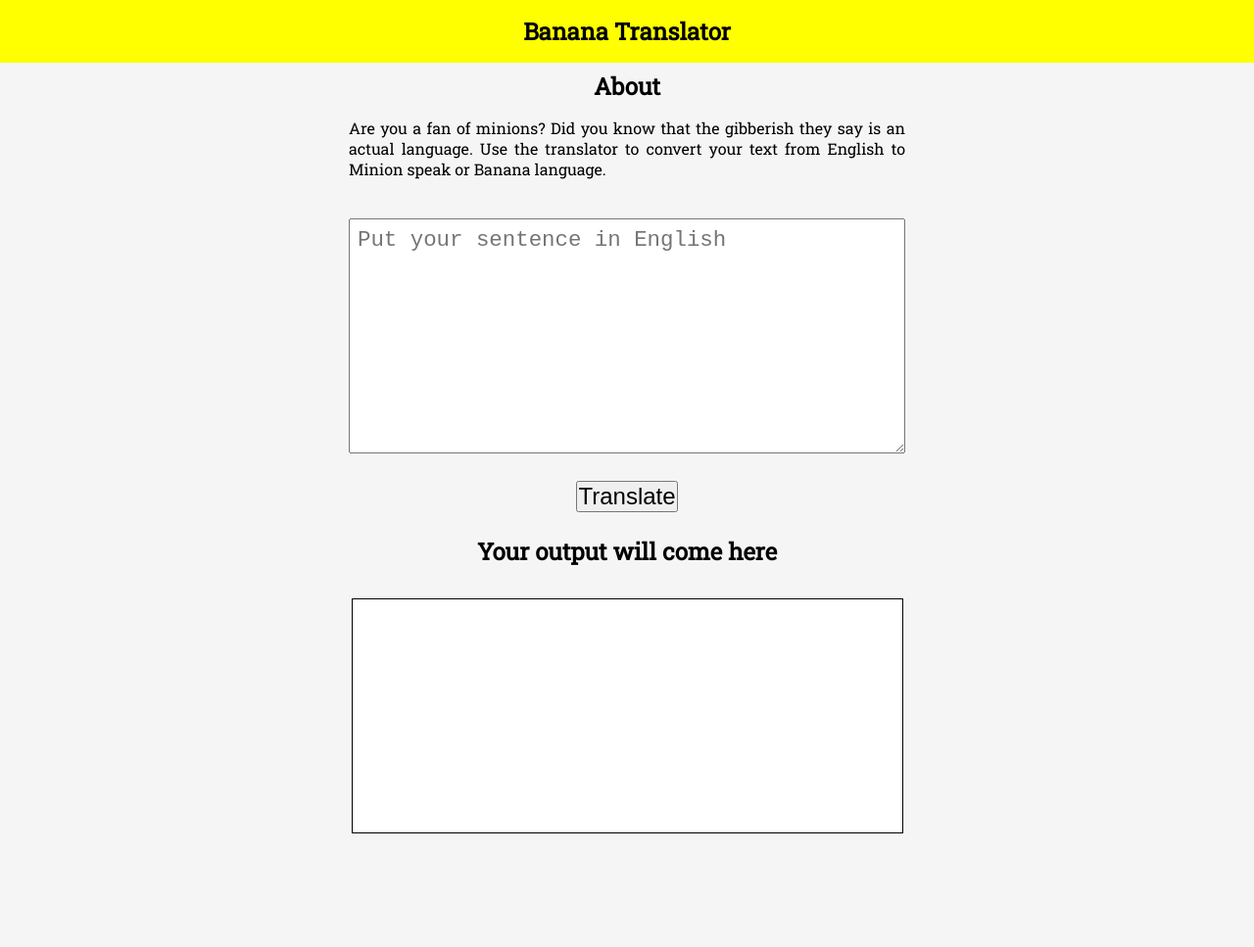
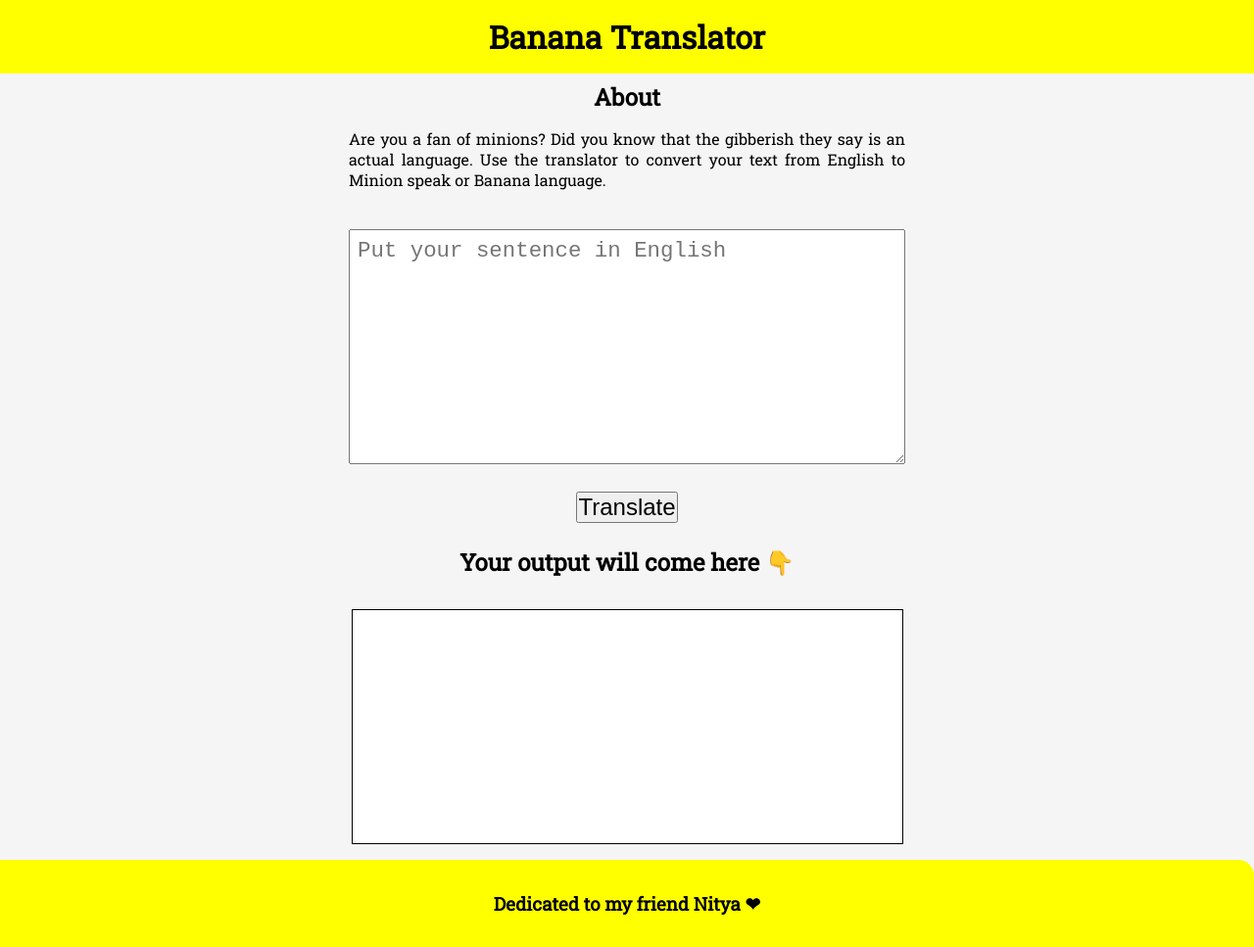
Before and after one commit to partha8/banana-speak, a plain HTML site: page index.html in a window 1280 px wide. Shown: the whole page at 98% size. Before the commit the page ends 867 px from the top, so only its background shows below. Drawn offline with Linux system fonts and the light colour scheme.

Commit message:
Added footer

```diff
--- a/index.html
+++ b/index.html
@@ -24,16 +24,22 @@
 
     <section class="input-area">
       <div class="container">
-        <textarea class="section-input-area" placeholder="Put your sentence in English"></textarea>
+        <textarea
+          class="section-input-area"
+          placeholder="Put your sentence in English"
+        ></textarea>
       </div>
     </section>
     <section class="translate-btn">
       <button class="btn-translate">Translate</button>
     </section>
-    <h2 class="result-text">Your output will come here</h2>
+    <h2 class="result-text">Your output will come here 👇</h2>
     <section class="result-area">
       <div class="section-result-area"></div>
     </section>
+    <footer>
+        <h3>Dedicated to my friend Nitya &#10084;</h3>
+    </footer>
     <script src="./app.js"></script>
   </body>
 </html>
--- a/style.css
+++ b/style.css
@@ -19,6 +19,9 @@ body {
   color: black;
   padding: 1rem;
   text-align: center;
+}
+.nav h1{
+    font-size: 2rem;
 }
 
 section {
@@ -60,3 +63,21 @@ textarea {
     padding: 0.5rem;
     font-size:1.4rem;
 }
+.list-unordered {
+  list-style: none;
+}
+.list-inline {
+  display: inline;
+}
+footer {
+  background-color: yellow;
+  color: black;
+  padding: 2rem;
+  text-align: center;
+  border-top-right-radius: 1rem;
+}
+footer a {
+  text-decoration: none;
+  font-size: 1.2rem;
+  padding: 1rem;
+}
```
